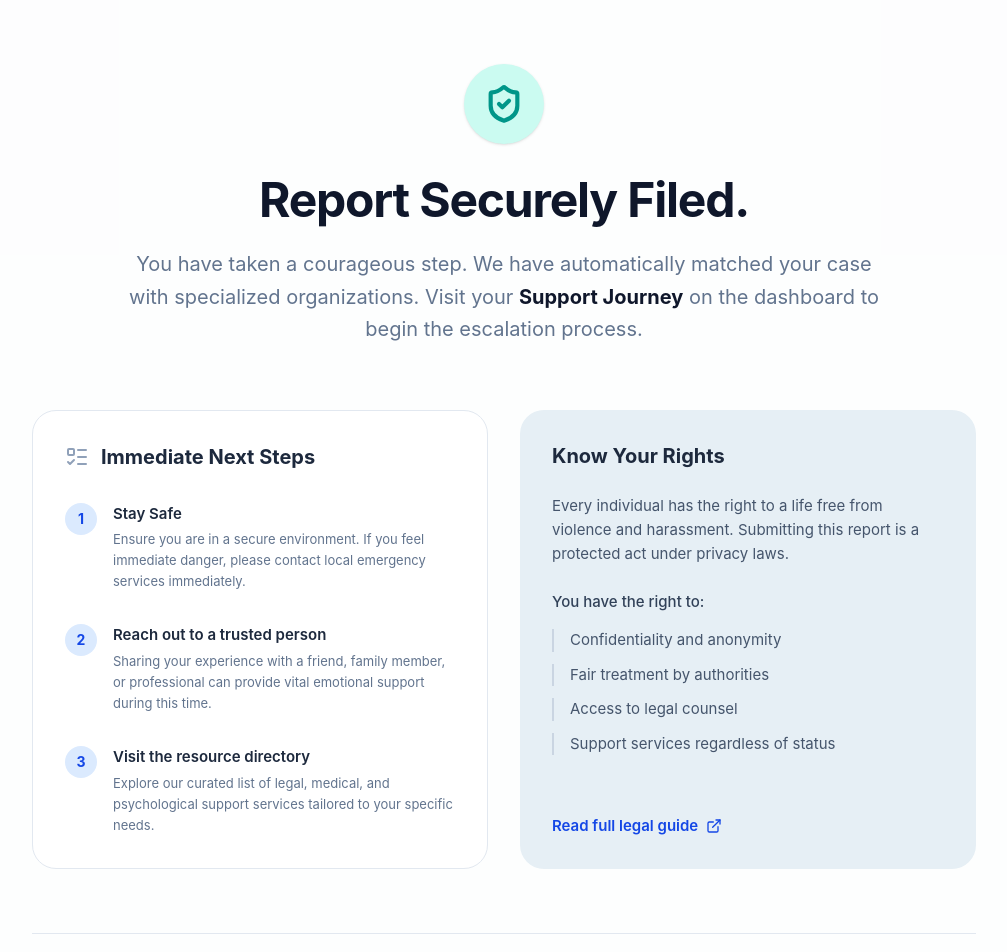
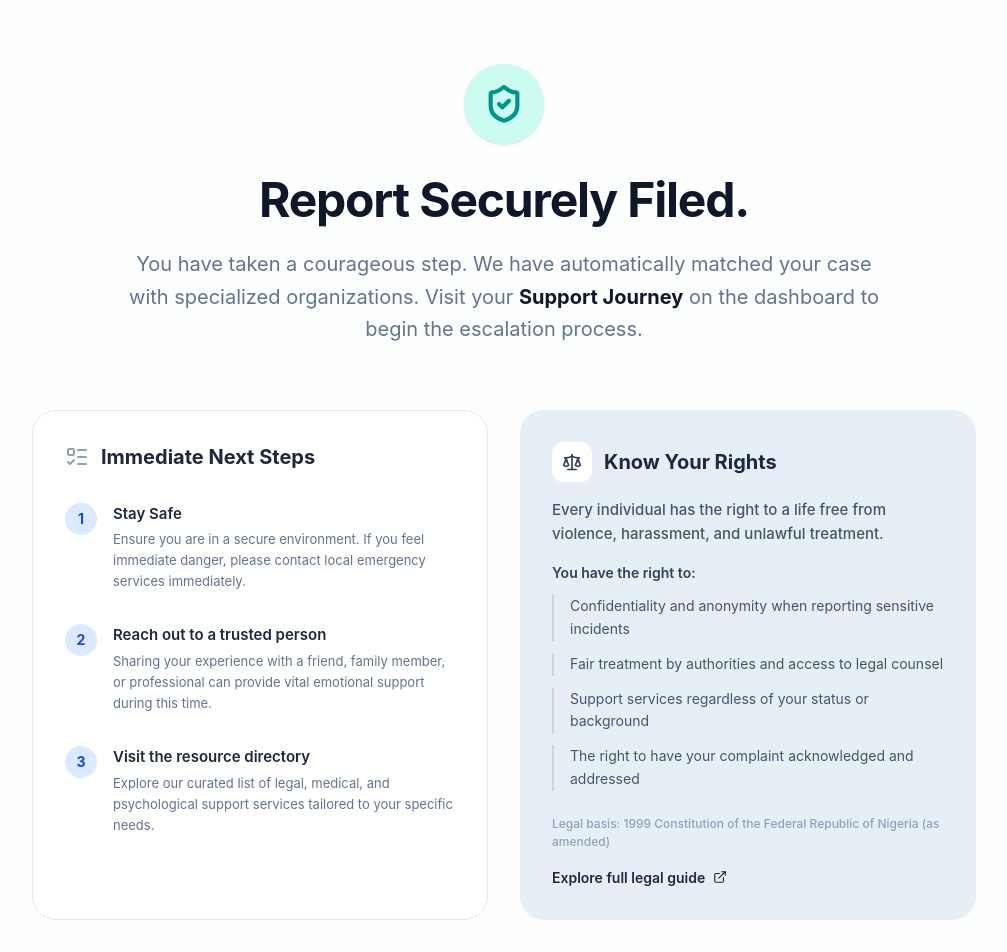
Before and after one commit to sammy-dev-001/sorosoke, a React (Vite) app in the folder frontend/: page /report/success in a window 1280 px wide. Shown: the top 952 px of the page, without its empty margins (136-1143 px from the left). Built offline with nearby package versions, Linux system fonts and the light colour scheme; no server answers.

Commit message:
Fix: Add category to complaint submission, RightsCard shows Nigerian laws per category

```diff
--- a/frontend/src/components/RightsCard.jsx
+++ b/frontend/src/components/RightsCard.jsx
@@ -1,41 +1,125 @@
 import React from 'react';
-import { ExternalLink } from 'lucide-react';
+import { ExternalLink, Scale } from 'lucide-react';
 
-const RightsCard = () => {
-  const rights = [
-    "Confidentiality and anonymity",
-    "Fair treatment by authorities",
-    "Access to legal counsel",
-    "Support services regardless of status"
-  ];
+const RIGHTS_DATA = {
+  police_brutality: {
+    title: "Your Rights Against Police Brutality",
+    intro: "The Nigerian Police Act 2020 and the Constitution protect you from unlawful treatment by law enforcement.",
+    rights: [
+      "Right to remain silent and not be forced to make statements (Section 35, 1999 Constitution)",
+      "Right to humane treatment and dignity during arrest (Police Act 2020, Section 33)",
+      "Right to know the reason for your arrest immediately (Section 35(3), Constitution)",
+      "Right to legal representation and to contact family"
+    ],
+    law: "Police Act 2020 & 1999 Constitution (as amended)"
+  },
+  sexual_harassment: {
+    title: "Your Rights Against Sexual Harassment",
+    intro: "The Violence Against Persons Prohibition (VAPP) Act 2015 criminalizes all forms of sexual harassment in Nigeria.",
+    rights: [
+      "Right to report without facing stigma or retaliation (VAPP Act, Section 1)",
+      "Right to protection from the perpetrator during investigation",
+      "Right to receive medical and psychological support services",
+      "Right to have your case heard regardless of your gender or relationship to the perpetrator"
+    ],
+    law: "VAPP Act 2015 & Criminal Code Act"
+  },
+  lastma_extortion: {
+    title: "Your Rights Against LASTMA Extortion",
+    intro: "No government official has the right to demand money from you unlawfully.",
+    rights: [
+      "Right to request proper identification from any officer",
+      "Right to refuse to pay bribes or illegal fines",
+      "Right to record interactions with officials in public spaces",
+      "Right to report corrupt officials without retaliation"
+    ],
+    law: "Criminal Code Act & Lagos State Transport Sector Reform Law 2018"
+  },
+  landlord_dispute: {
+    title: "Your Rights as a Tenant",
+    intro: "The Lagos State Tenancy Law 2011 and common law protect you from unfair landlord practices.",
+    rights: [
+      "Right to proper notice before eviction (varies by tenancy type)",
+      "Right to quiet enjoyment of your rented property",
+      "Right to challenge arbitrary rent increases at the Rent Tribunal",
+      "Right to recover your deposit and seek legal remedy for wrongful actions"
+    ],
+    law: "Lagos State Tenancy Law 2011"
+  },
+  corruption: {
+    title: "Your Rights When Reporting Corruption",
+    intro: "The Corrupt Practices and Other Related Offences Act 2000 empowers you to report bribery and corruption.",
+    rights: [
+      "Right to report corruption confidentially to ICPC or EFCC",
+      "Whistleblower protection under the Federal Ministry of Finance guidelines",
+      "Right to protection from victimization or dismissal for reporting",
+      "Entitlement to a percentage of recovered funds in certain whistleblower cases"
+    ],
+    law: "ICPC Act 2000 & Whistleblower Protection Policy 2016"
+  },
+  workplace_abuse: {
+    title: "Your Rights Against Workplace Abuse",
+    intro: "The Nigerian Labour Act and the VAPP Act protect you from abuse and harassment at work.",
+    rights: [
+      "Right to a safe and harassment-free work environment",
+      "Right to report abuse without losing your job (VAPP Act, Section 1)",
+      "Right to fair wages and reasonable working conditions (Labour Act, Section 9)",
+      "Right to seek legal remedy for constructive dismissal or hostile environment"
+    ],
+    law: "Labour Act Cap L1 LFN 2004 & VAPP Act 2015"
+  },
+  other: {
+    title: "Your Rights When Reporting",
+    intro: "Every individual has the right to a life free from violence, harassment, and unlawful treatment.",
+    rights: [
+      "Confidentiality and anonymity when reporting sensitive incidents",
+      "Fair treatment by authorities and access to legal counsel",
+      "Support services regardless of your status or background",
+      "The right to have your complaint acknowledged and addressed"
+    ],
+    law: "1999 Constitution of the Federal Republic of Nigeria (as amended)"
+  }
+};
+
+const RightsCard = ({ category = 'other' }) => {
+  const data = RIGHTS_DATA[category] || RIGHTS_DATA.other;
 
   return (
     <div className="bg-[#e6eff5] rounded-[1.5rem] p-8 h-full flex flex-col">
-      <h3 className="text-xl font-bold text-slate-800 mb-6">Know Your Rights</h3>
+      <div className="flex items-center gap-3 mb-4">
+        <div className="w-10 h-10 rounded-xl bg-white flex items-center justify-center text-slate-700">
+          <Scale size={20} />
+        </div>
+        <h3 className="text-xl font-bold text-slate-800">Know Your Rights</h3>
+      </div>
 
       <div className="flex-grow">
-        <p className="text-slate-600 text-[15px] leading-relaxed mb-6">
-          Every individual has the right to a life free from violence and harassment. Submitting this report is a protected act under privacy laws.
+        <p className="text-slate-600 text-[15px] leading-relaxed mb-4 font-medium">
+          {data.intro}
         </p>
 
-        <p className="text-slate-700 font-medium text-[15px] mb-4">You have the right to:</p>
+        <p className="text-slate-700 font-semibold text-[14px] mb-3">You have the right to:</p>
 
-        <ul className="space-y-3 mb-8">
-          {rights.map((right, index) => (
-            <li key={index} className="text-slate-600 text-[15px] pl-4 border-l-2 border-slate-300">
+        <ul className="space-y-3 mb-6">
+          {data.rights.map((right, index) => (
+            <li key={index} className="text-slate-600 text-[14px] pl-4 border-l-2 border-slate-300 leading-relaxed">
               {right}
             </li>
           ))}
         </ul>
+
+        <p className="text-slate-400 text-[12px] font-medium">
+          Legal basis: {data.law}
+        </p>
       </div>
 
       <a
         href="#"
-        className="inline-flex items-center gap-2 text-blue-700 font-semibold text-[15px] hover:underline transition-all"
+        className="inline-flex items-center gap-2 text-slate-800 font-semibold text-[14px] hover:underline transition-all mt-4"
         onClick={(e) => e.preventDefault()}
       >
-        Read full legal guide
-        <ExternalLink size={16} />
+        Explore full legal guide
+        <ExternalLink size={14} />
       </a>
     </div>
   );
--- a/frontend/src/context/ReportContext.jsx
+++ b/frontend/src/context/ReportContext.jsx
@@ -80,7 +80,9 @@ export const ReportProvider = ({ children }) => {
       await createComplaint(formData);
 
       setSuccess(true);
-      // Clear data on success
+// Save category for success page BEFORE clearing
+localStorage.setItem('lastReportedCategory', reportData.category);
+// Clear data on success
       setReportData({
         isUrgent: false,
         description: '',
--- a/frontend/src/pages/AddExperience.jsx
+++ b/frontend/src/pages/AddExperience.jsx
@@ -4,7 +4,7 @@ import { X, Send, UploadCloud, Mic, FileText } from 'lucide-react';
 import SelectionCard from '../components/SelectionCard';
 import DragDropZone from '../components/DragDropZone';
 import PrivacyAlert from '../components/PrivacyAlert';
-import { createComplaint } from '../services/api';
+import { createComplaint, getCaseById } from '../services/api';
 
 const AddExperience = () => {
   const { id } = useParams();
@@ -90,10 +90,15 @@ const AddExperience = () => {
     setError(null);
 
     try {
+      // Fetch the case to get its category
+      const caseData = await getCaseById(id);
+      const category = caseData?.category || 'other';
+
       // Use FormData for multipart/form-data support
       const submitData = new FormData();
       submitData.append('caseId', id);
       submitData.append('description', formData.story);
+      submitData.append('category', category);
       submitData.append('isAnonymous', formData.privacy === 'anonymous');
 
       formData.files.forEach((file) => {
--- a/frontend/src/pages/ReportSuccess.jsx
+++ b/frontend/src/pages/ReportSuccess.jsx
@@ -25,7 +25,7 @@ const ReportSuccess = ({ onGoToDashboard, onViewCases }) => {
         {/* Middle Section: Grid */}
         <div className="grid grid-cols-1 md:grid-cols-2 gap-8 mb-16">
           <NextStepsCard />
-          <RightsCard />
+         <RightsCard category={localStorage.getItem('lastReportedCategory') || 'other'} />
         </div>
 
         {/* Bottom Section: Action Area */}
```
Also changed, not shown: frontend/src/pages/Dashboard.jsx (line endings or trailing spaces), frontend/src/pages/LandingPage.jsx (line endings or trailing spaces), 1 other file (tests, documents, lock files or other folders).
